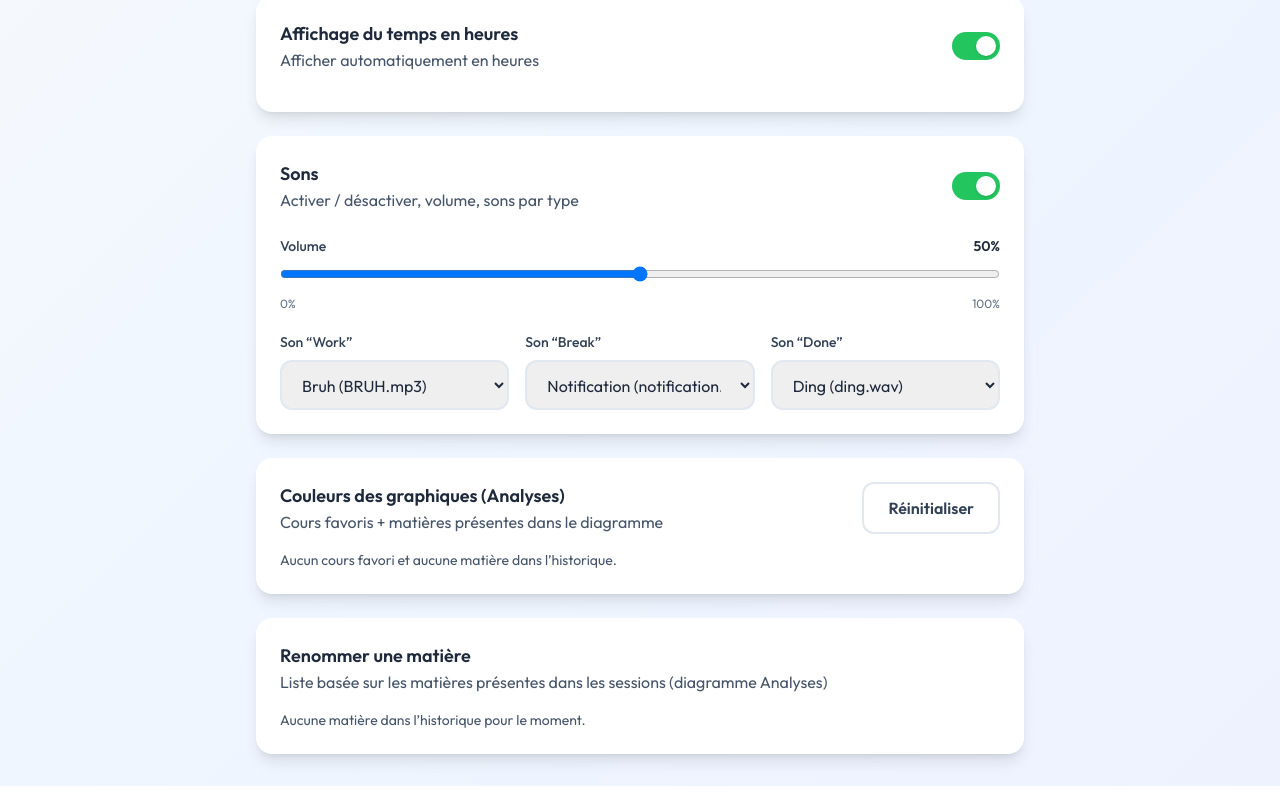
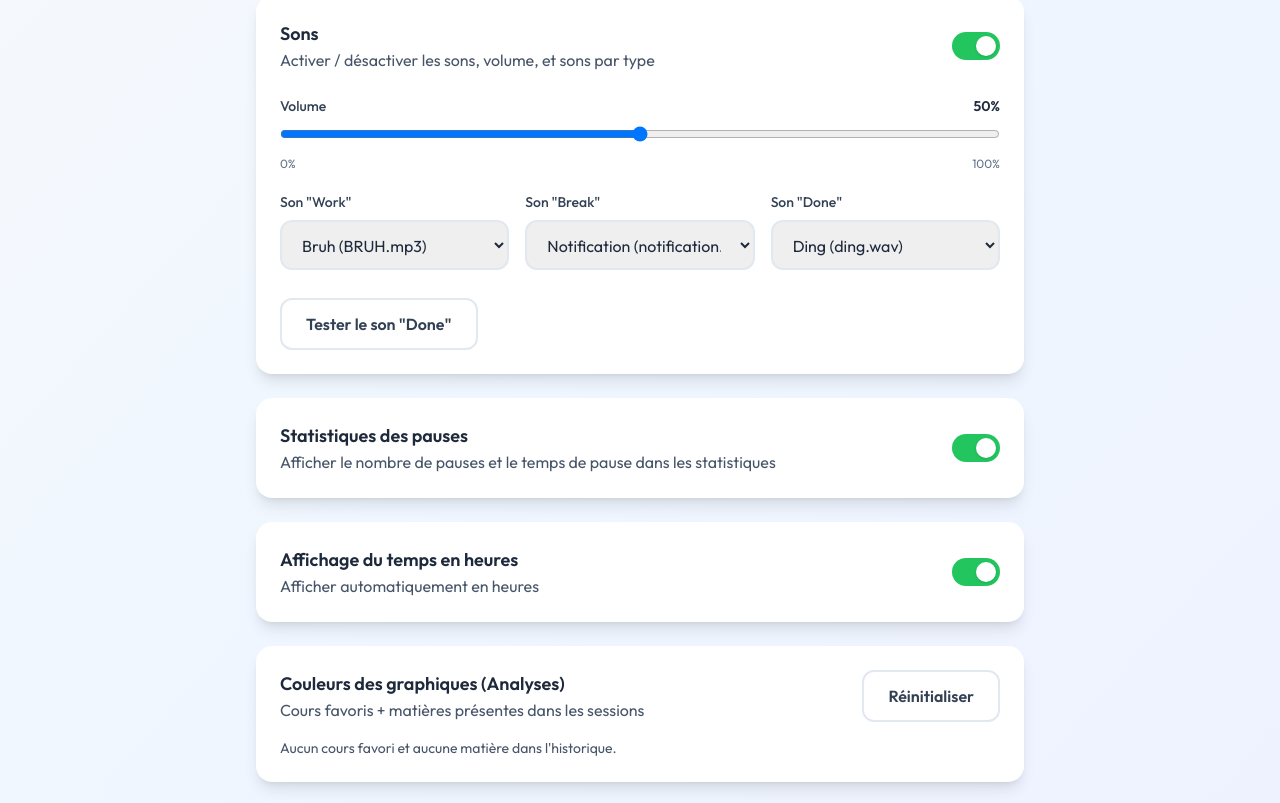
Before and after one commit to Xomokoko/Site, a React (Vite) app: page /settings in a window 1280 px wide. Shown: the part 477-1280 px from the top of the page. Built offline with nearby package versions, Linux system fonts and the light colour scheme; the HTML template or start-up script is replaced by a standard one.

Commit message:
bbbbbbruuuhhh

```diff
--- a/src/pages/Settings.jsx
+++ b/src/pages/Settings.jsx
@@ -19,12 +19,6 @@ const DEFAULT_SETTINGS = {
   showBreakStats: true,
   timeUnitMode: 'auto'
 };
-
-const SOUND_OPTIONS = [
-  { label: 'Ding (ding.wav)', value: '/ding.wav' },
-  { label: 'Notification (notification.mp3)', value: '/notification.mp3' },
-  { label: 'Bruh (BRUH.mp3)', value: '/BRUH.mp3' }
-];
 
 const loadSettings = () => {
   try {
@@ -73,19 +67,11 @@ const saveAnalyticsColorMap = (map) => {
   window.dispatchEvent(new Event('analyticsColorsUpdated'));
 };
 
-const normalizeSubject = (v) => {
-  const s = typeof v === 'string' ? v.trim() : '';
-  return s;
-};
-
-const isIgnoredSubject = (name) => {
-  const n = normalizeSubject(name);
-  if (!n) return true;
-  const low = n.toLowerCase();
-  if (low === 'session de travail') return true;
-  if (low === 'non spécifié' || low === 'non specifie') return true;
-  return false;
-};
+const SOUND_OPTIONS = [
+  { label: 'Ding (ding.wav)', value: '/ding.wav' },
+  { label: 'Notification (notification.mp3)', value: '/notification.mp3' },
+  { label: 'Bruh (BRUH.mp3)', value: '/BRUH.mp3' }
+];
 
 const Settings = () => {
   const [settings, setSettings] = useState(loadSettings);
@@ -122,35 +108,28 @@ const Settings = () => {
   const volumePercent = Math.round((settings.soundVolume ?? 0.5) * 100);
   const hoursDisplayEnabled = settings.timeUnitMode !== 'minutes';
 
-  const favoriteSubjects = useMemo(() => {
-    return (courses || [])
-      .filter((c) => c && c.favorite === true)
-      .map((c) => normalizeSubject(c?.name))
-      .filter((n) => !isIgnoredSubject(n));
-  }, [courses]);
+  const allSubjects = useMemo(() => {
+    const set = new Set();
+
+    (courses || []).forEach((c) => {
+      if (!c?.favorite) return;
+      const name = String(c?.name || '').trim();
+      if (name) set.add(name);
+    });
+
+    (sessions || []).forEach((s) => {
+      const name = typeof s?.subject === 'string' ? s.subject.trim() : '';
+      if (name) set.add(name);
+    });
+
+    return Array.from(set).sort((a, b) => a.localeCompare(b, 'fr'));
+  }, [courses, sessions]);
 
   const sessionSubjects = useMemo(() => {
-    const set = new Set();
-    (sessions || []).forEach((s) => {
-      const name = normalizeSubject(s?.subject);
-      if (isIgnoredSubject(name)) return;
-      set.add(name);
-    });
-    return Array.from(set);
-  }, [sessions]);
-
-  const subjectsForColors = useMemo(() => {
-    const set = new Set();
-    favoriteSubjects.forEach((s) => set.add(s));
-    sessionSubjects.forEach((s) => set.add(s));
-    return Array.from(set).sort((a, b) => a.localeCompare(b, 'fr'));
-  }, [favoriteSubjects, sessionSubjects]);
-
-  const sessionSubjectsSortedByTime = useMemo(() => {
     const map = new Map();
     (sessions || []).forEach((s) => {
-      const name = normalizeSubject(s?.subject);
-      if (isIgnoredSubject(name)) return;
+      const name = typeof s?.subject === 'string' ? s.subject.trim() : '';
+      if (!name) return;
       const dur = Number(s?.duration || 0);
       map.set(name, (map.get(name) || 0) + dur);
     });
@@ -161,25 +140,35 @@ const Settings = () => {
   }, [sessions]);
 
   useEffect(() => {
-    if (!renameFrom && sessionSubjectsSortedByTime.length > 0) setRenameFrom(sessionSubjectsSortedByTime[0]);
-    if (renameFrom && sessionSubjectsSortedByTime.length > 0 && !sessionSubjectsSortedByTime.includes(renameFrom)) {
-      setRenameFrom(sessionSubjectsSortedByTime[0]);
+    if (!renameFrom && sessionSubjects.length > 0) setRenameFrom(sessionSubjects[0]);
+    if (renameFrom && sessionSubjects.length > 0 && !sessionSubjects.includes(renameFrom)) {
+      setRenameFrom(sessionSubjects[0]);
     }
-    if (sessionSubjectsSortedByTime.length === 0) setRenameFrom('');
-  }, [sessionSubjectsSortedByTime, renameFrom]);
+    if (sessionSubjects.length === 0) setRenameFrom('');
+  }, [sessionSubjects, renameFrom]);
+
+  const courseColorMap = useMemo(() => {
+    const map = {};
+    (courses || []).forEach((c) => {
+      const name = String(c?.name || '').trim();
+      const color = typeof c?.color === 'string' ? c.color : null;
+      if (name && color) map[name] = color;
+    });
+    return map;
+  }, [courses]);
 
   const subjectTimeMap = useMemo(() => {
     const map = {};
     (sessions || []).forEach((s) => {
-      const name = normalizeSubject(s?.subject);
-      if (isIgnoredSubject(name)) return;
+      const name = typeof s?.subject === 'string' ? s.subject.trim() : '';
+      if (!name) return;
       map[name] = (map[name] || 0) + Number(s?.duration || 0);
     });
     return map;
   }, [sessions]);
 
   const getEffectiveColor = (subject) => {
-    return analyticsColorMap?.[subject] || '#64748b';
+    return analyticsColorMap?.[subject] || courseColorMap?.[subject] || '#64748b';
   };
 
   const setSubjectColor = (subject, color) => {
@@ -205,14 +194,14 @@ const Settings = () => {
     setRenameErr('');
     setRenameMsg('');
 
-    const from = normalizeSubject(renameFrom);
-    const to = normalizeSubject(renameTo);
+    const from = String(renameFrom || '').trim();
+    const to = String(renameTo || '').trim();
 
     if (!from) {
       setRenameErr('Choisis une matière à renommer.');
       return;
     }
-    if (!sessionSubjectsSortedByTime.includes(from)) {
+    if (!sessionSubjects.includes(from)) {
       setRenameErr('Cette matière ne fait pas partie des données du diagramme.');
       return;
     }
@@ -227,7 +216,7 @@ const Settings = () => {
 
     const allSessionsStored = loadArray(SESSIONS_KEY);
     const updatedSessions = allSessionsStored.map((s) => {
-      const subj = normalizeSubject(s?.subject);
+      const subj = typeof s?.subject === 'string' ? s.subject.trim() : s?.subject;
       if (subj === from) return { ...s, subject: to };
       return s;
     });
@@ -235,15 +224,15 @@ const Settings = () => {
 
     const allPlanning = loadArray(PLANNING_KEY);
     const updatedPlanning = allPlanning.map((p) => {
-      const subj = normalizeSubject(p?.subject);
+      const subj = typeof p?.subject === 'string' ? p.subject.trim() : p?.subject;
       if (subj === from) return { ...p, subject: to };
       return p;
     });
     saveArray(PLANNING_KEY, updatedPlanning);
 
     const allCoursesStored = loadArray(COURSES_KEY);
-    const idxFrom = allCoursesStored.findIndex((c) => normalizeSubject(c?.name) === from);
-    const idxTo = allCoursesStored.findIndex((c) => normalizeSubject(c?.name) === to);
+    const idxFrom = allCoursesStored.findIndex((c) => String(c?.name || '').trim() === from);
+    const idxTo = allCoursesStored.findIndex((c) => String(c?.name || '').trim() === to);
 
     let updatedCourses = [...allCoursesStored];
 
@@ -255,17 +244,24 @@ const Settings = () => {
       const chaptersTo = Array.isArray(cTo?.chapters) ? cTo.chapters : [];
 
       const mergedChapters = [...chaptersTo];
-      const existingTitles = new Set(chaptersTo.map((ch) => normalizeSubject(ch?.title)).filter(Boolean));
+      const existingTitles = new Set(
+        chaptersTo.map((ch) => String(ch?.title || '').trim()).filter(Boolean)
+      );
 
       chaptersFrom.forEach((ch) => {
-        const t = normalizeSubject(ch?.title);
+        const t = String(ch?.title || '').trim();
         if (!t) return;
         if (existingTitles.has(t)) return;
         mergedChapters.push(ch);
         existingTitles.add(t);
       });
 
-      updatedCourses[idxTo] = { ...cTo, favorite: !!cTo.favorite || !!cFrom.favorite, chapters: mergedChapters };
+      updatedCourses[idxTo] = {
+        ...cTo,
+        favorite: !!cTo.favorite || !!cFrom.favorite,
+        chapters: mergedChapters
+      };
+
       updatedCourses = updatedCourses.filter((_, i) => i !== idxFrom);
     } else if (idxFrom !== -1) {
       updatedCourses[idxFrom] = { ...updatedCourses[idxFrom], name: to };
@@ -299,8 +295,12 @@ const Settings = () => {
           <div className="card p-6">
             <div className="flex items-center justify-between gap-4">
               <div>
-                <div className="text-lg font-semibold text-slate-800 dark:text-white">Popup “Pause ou session ?”</div>
-                <div className="text-slate-600 dark:text-slate-300">Demander quoi faire après une session</div>
+                <div className="text-lg font-semibold text-slate-800 dark:text-white">
+                  Popup "Pause ou session ?"
+                </div>
+                <div className="text-slate-600 dark:text-slate-300">
+                  Demander quoi faire après une session
+                </div>
               </div>
 
               <ToggleSwitch
@@ -316,11 +316,17 @@ const Settings = () => {
           <div className="card p-6">
             <div className="flex items-center justify-between gap-4 mb-4">
               <div>
-                <div className="text-lg font-semibold text-slate-800 dark:text-white">Durée du Focus</div>
-                <div className="text-slate-600 dark:text-slate-300">Change la durée du mode Focus</div>
+                <div className="text-lg font-semibold text-slate-800 dark:text-white">
+                  Durée du Focus
+                </div>
+                <div className="text-slate-600 dark:text-slate-300">
+                  Change la durée du mode Focus
+                </div>
               </div>
 
-              <div className="text-lg font-bold text-slate-800 dark:text-white">{settings.focusMinutes} min</div>
+              <div className="text-lg font-bold text-slate-800 dark:text-white">
+                {settings.focusMinutes} min
+              </div>
             </div>
 
             <input
@@ -343,27 +349,14 @@ const Settings = () => {
           </div>
 
           <div className="card p-6">
-            <div className="flex items-center justify-between gap-4 mb-4">
-              <div>
-                <div className="text-lg font-semibold text-slate-800 dark:text-white">Affichage du temps en heures</div>
-                <div className="text-slate-600 dark:text-slate-300">Afficher automatiquement en heures</div>
-              </div>
-
-              <ToggleSwitch
-                checked={hoursDisplayEnabled}
-                onChange={() => {
-                  const next = saveSettings({ timeUnitMode: hoursDisplayEnabled ? 'minutes' : 'auto' });
-                  setSettings(next);
-                }}
-              />
-            </div>
-          </div>
-
-          <div className="card p-6">
             <div className="flex items-center justify-between gap-4">
               <div>
-                <div className="text-lg font-semibold text-slate-800 dark:text-white">Sons</div>
-                <div className="text-slate-600 dark:text-slate-300">Activer / désactiver, volume, sons par type</div>
+                <div className="text-lg font-semibold text-slate-800 dark:text-white">
+                  Sons
+                </div>
+                <div className="text-slate-600 dark:text-slate-300">
+                  Activer / désactiver les sons, volume, et sons par type
+                </div>
               </div>
 
               <ToggleSwitch
@@ -378,8 +371,12 @@ const Settings = () => {
             <div className={`mt-6 space-y-5 ${settings.soundsEnabled ? '' : 'opacity-50 pointer-events-none'}`}>
               <div>
                 <div className="flex items-center justify-between mb-2">
-                  <div className="text-sm font-medium text-slate-700 dark:text-slate-200">Volume</div>
-                  <div className="text-sm font-semibold text-slate-800 dark:text-white">{volumePercent}%</div>
+                  <div className="text-sm font-medium text-slate-700 dark:text-slate-200">
+                    Volume
+                  </div>
+                  <div className="text-sm font-semibold text-slate-800 dark:text-white">
+                    {volumePercent}%
+                  </div>
                 </div>
 
                 <input
@@ -404,7 +401,9 @@ const Settings = () => {
 
               <div className="grid grid-cols-1 sm:grid-cols-3 gap-4">
                 <div>
-                  <label className="block text-sm font-medium text-slate-700 dark:text-slate-200 mb-2">Son “Work”</label>
+                  <label className="block text-sm font-medium text-slate-700 dark:text-slate-200 mb-2">
+                    Son "Work"
+                  </label>
                   <select
                     value={settings.soundWork}
                     onChange={(e) => {
@@ -420,7 +419,9 @@ const Settings = () => {
                 </div>
 
                 <div>
-                  <label className="block text-sm font-medium text-slate-700 dark:text-slate-200 mb-2">Son “Break”</label>
+                  <label className="block text-sm font-medium text-slate-700 dark:text-slate-200 mb-2">
+                    Son "Break"
+                  </label>
                   <select
                     value={settings.soundBreak}
                     onChange={(e) => {
@@ -436,7 +437,9 @@ const Settings = () => {
                 </div>
 
                 <div>
-                  <label className="block text-sm font-medium text-slate-700 dark:text-slate-200 mb-2">Son “Done”</label>
+                  <label className="block text-sm font-medium text-slate-700 dark:text-slate-200 mb-2">
+                    Son "Done"
+                  </label>
                   <select
                     value={settings.soundDone}
                     onChange={(e) => {
@@ -451,15 +454,75 @@ const Settings = () => {
                   </select>
                 </div>
               </div>
+
+              <div className="pt-2">
+                <button
+                  type="button"
+                  className="btn-secondary"
+                  onClick={() => {
+                    try {
+                      const audio = new Audio(settings.soundDone);
+                      audio.volume = Number(settings.soundVolume ?? 0.5);
+                      audio.play().catch(() => {});
+                    } catch {}
+                  }}
+                >
+                  Tester le son "Done"
+                </button>
+              </div>
+            </div>
+          </div>
+
+          <div className="card p-6">
+            <div className="flex items-center justify-between gap-4">
+              <div>
+                <div className="text-lg font-semibold text-slate-800 dark:text-white">
+                  Statistiques des pauses
+                </div>
+                <div className="text-slate-600 dark:text-slate-300">
+                  Afficher le nombre de pauses et le temps de pause dans les statistiques
+                </div>
+              </div>
+
+              <ToggleSwitch
+                checked={settings.showBreakStats}
+                onChange={() => {
+                  const next = saveSettings({ showBreakStats: !settings.showBreakStats });
+                  setSettings(next);
+                }}
+              />
+            </div>
+          </div>
+
+          <div className="card p-6">
+            <div className="flex items-center justify-between gap-4">
+              <div>
+                <div className="text-lg font-semibold text-slate-800 dark:text-white">
+                  Affichage du temps en heures
+                </div>
+                <div className="text-slate-600 dark:text-slate-300">
+                  Afficher automatiquement en heures
+                </div>
+              </div>
+
+              <ToggleSwitch
+                checked={hoursDisplayEnabled}
+                onChange={() => {
+                  const next = saveSettings({ timeUnitMode: hoursDisplayEnabled ? 'minutes' : 'auto' });
+                  setSettings(next);
+                }}
+              />
             </div>
           </div>
 
           <div className="card p-6">
             <div className="flex items-center justify-between gap-4 mb-4">
               <div>
-                <div className="text-lg font-semibold text-slate-800 dark:text-white">Couleurs des graphiques (Analyses)</div>
+                <div className="text-lg font-semibold text-slate-800 dark:text-white">
+                  Couleurs des graphiques (Analyses)
+                </div>
                 <div className="text-slate-600 dark:text-slate-300">
-                  Cours favoris + matières présentes dans le diagramme
+                  Cours favoris + matières présentes dans les sessions
                 </div>
               </div>
 
@@ -468,13 +531,13 @@ const Settings = () => {
               </button>
             </div>
 
-            {subjectsForColors.length === 0 ? (
+            {allSubjects.length === 0 ? (
               <div className="text-sm text-slate-600 dark:text-slate-300">
-                Aucun cours favori et aucune matière dans l’historique.
+                Aucun cours favori et aucune matière dans l'historique.
               </div>
             ) : (
               <div className="space-y-3">
-                {subjectsForColors.map((subject) => {
+                {allSubjects.map((subject) => {
                   const effective = getEffectiveColor(subject);
                   const isCustom = !!analyticsColorMap?.[subject];
                   const time = subjectTimeMap?.[subject] || 0;
@@ -483,8 +546,12 @@ const Settings = () => {
                     <div key={subject} className="flex items-center gap-3">
                       <div className="w-3 h-3 rounded-full" style={{ backgroundColor: effective }} />
                       <div className="flex-1 min-w-0">
-                        <div className="text-sm font-semibold text-slate-800 dark:text-white truncate">{subject}</div>
-                        <div className="text-xs text-slate-600 dark:text-slate-300">{formatStudyTime(time)}</div>
+                        <div className="text-sm font-semibold text-slate-800 dark:text-white truncate">
+                          {subject}
+                        </div>
+                        <div className="text-xs text-slate-600 dark:text-slate-300">
+                          {formatStudyTime(time)}
+                        </div>
                       </div>
 
                       <input
@@ -514,20 +581,26 @@ const Settings = () => {
           <div className="card p-6">
             <div className="flex items-center justify-between gap-4 mb-4">
               <div>
-                <div className="text-lg font-semibold text-slate-800 dark:text-white">Renommer une matière</div>
+                <div className="text-lg font-semibold text-slate-800 dark:text-white">
+                  Renommer une matière
+                </div>
                 <div className="text-slate-600 dark:text-slate-300">
                   Liste basée sur les matières présentes dans les sessions (diagramme Analyses)
                 </div>
               </div>
             </div>
 
-            {sessionSubjectsSortedByTime.length === 0 ? (
-              <div className="text-sm text-slate-600 dark:text-slate-300">Aucune matière dans l’historique pour le moment.</div>
+            {sessionSubjects.length === 0 ? (
+              <div className="text-sm text-slate-600 dark:text-slate-300">
+                Aucune matière dans l'historique pour le moment.
+              </div>
             ) : (
               <div className="space-y-4">
                 <div className="grid grid-cols-1 sm:grid-cols-2 gap-4">
                   <div>
-                    <label className="block text-sm font-medium text-slate-700 dark:text-slate-200 mb-2">Nom</label>
+                    <label className="block text-sm font-medium text-slate-700 dark:text-slate-200 mb-2">
+                      Nom
+                    </label>
                     <select
                       className="input-field"
                       value={renameFrom}
@@ -537,14 +610,18 @@ const Settings = () => {
                         setRenameMsg('');
                       }}
                     >
-                      {sessionSubjectsSortedByTime.map((s) => (
-                        <option key={s} value={s}>{s}</option>
+                      {sessionSubjects.map((s) => (
+                        <option key={s} value={s}>
+                          {s}
+                        </option>
                       ))}
                     </select>
                   </div>
 
                   <div>
-                    <label className="block text-sm font-medium text-slate-700 dark:text-slate-200 mb-2">Nouveau nom</label>
+                    <label className="block text-sm font-medium text-slate-700 dark:text-slate-200 mb-2">
+                      Nouveau nom
+                    </label>
                     <input
                       className="input-field"
                       value={renameTo}
```
